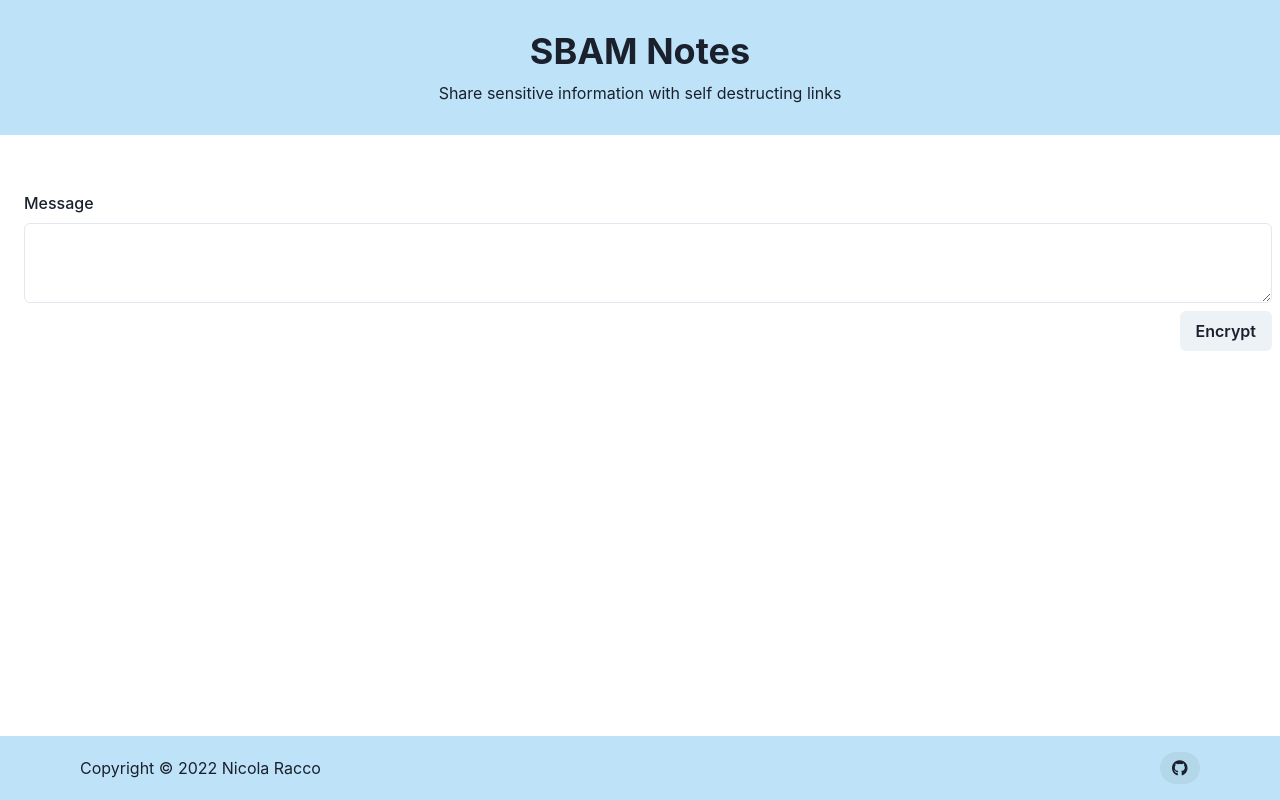
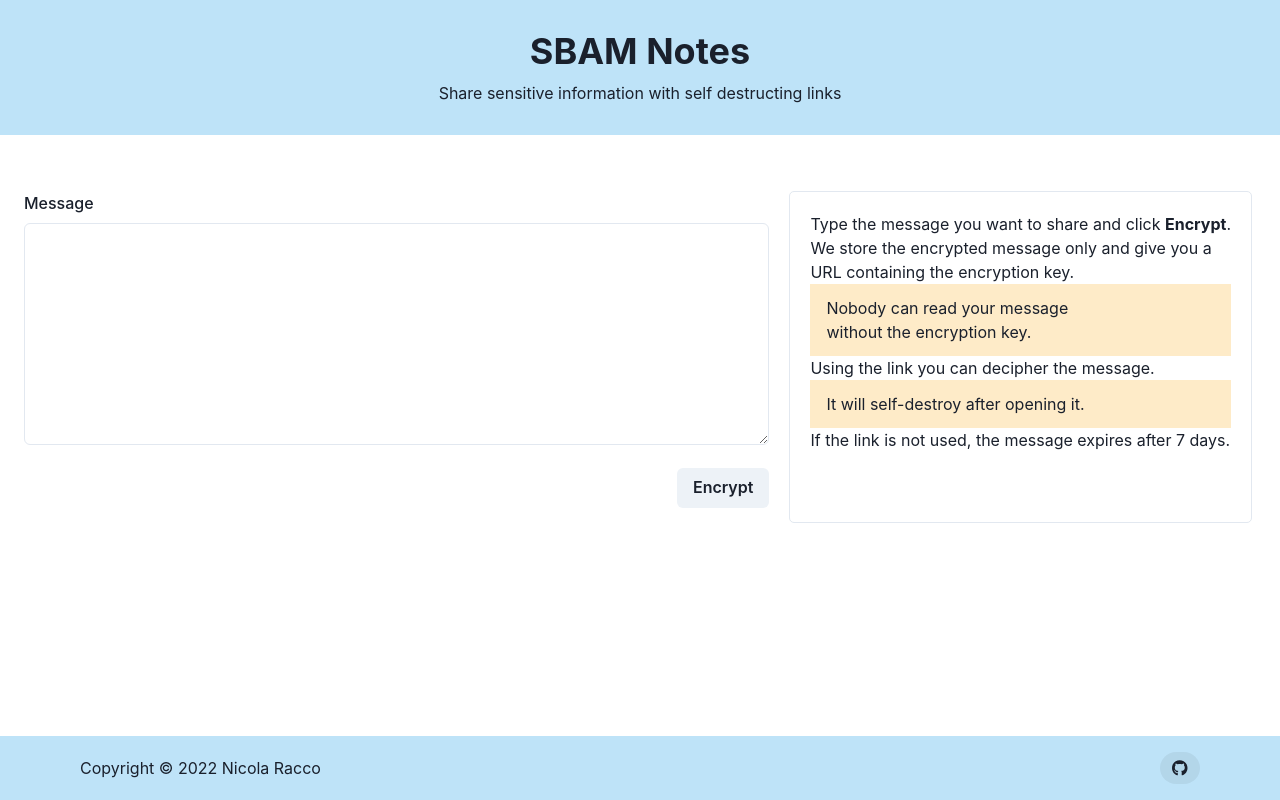
Before and after one commit to sbam-cloud/notes-frontend, a React (Vite) app: page / in a window 1280 px wide. Built offline with nearby package versions, Linux system fonts and the light colour scheme.

Commit message:
styles for encrypt page

```diff
--- a/src/EncryptPage.tsx
+++ b/src/EncryptPage.tsx
@@ -1,4 +1,4 @@
-import { Box, Button, Flex, FormControl, FormLabel, HStack, Input, Link, Stack, Textarea, Tooltip } from "@chakra-ui/react";
+import { Alert, Box, Button, Flex, FormControl, FormLabel, HStack, Input, Link, Stack, Textarea, Tooltip, VStack } from "@chakra-ui/react";
 import { useFormik } from "formik";
 import { useEffect, useState } from "react";
 import { InternalError } from "./errors";
@@ -56,13 +56,25 @@ export default function EncryptPage() {
     <Box>
       {generatedUrl === null ? (
         <form onSubmit={formik.handleSubmit}>
-          <FormControl id='message'>
-            <FormLabel>Message</FormLabel>
-            <Textarea onChange={formik.handleChange} value={formik.values.message} />
-          </FormControl>
-          <HStack justify='flex-end' paddingTop={2} w='full'>
-            <Button type='submit'>Encrypt</Button>
-          </HStack>
+          <Box justifyContent='stretch' display={{ md: 'flex' }}>
+            <Box mx={{ md: 5 }} p={5} borderWidth={1} borderRadius='5px' w='auto' sx={{ gap: 25 }} whiteSpace={{ md: 'nowrap' }} order={{ md: 1 }}>
+              <p>Type the message you want to share and click <strong>Encrypt</strong>.</p>
+              <p>We store the encrypted message only and give you a<br/>URL containing the encryption key.</p>
+              <Alert status='warning'>Nobody can read your message<br/>without the encryption key.</Alert>
+              <p>Using the link you can decipher the message.</p>
+              <Alert status='warning'>It will self-destroy after opening it.</Alert>
+              <p>If the link is not used, the message expires after 7 days.</p>
+            </Box>
+            <Flex w='full' direction='column' mt={{ base: 5, md: 0 }}>
+              <FormControl id='message' h='full' as={Flex} flexDirection='column'>
+                <FormLabel>Message</FormLabel>
+                <Textarea onChange={formik.handleChange} value={formik.values.message} resize='vertical' h='full' minH={200} />
+              </FormControl>
+              <HStack justify='flex-end' paddingTop={2} w='full' h={100}>
+                <Button type='submit'>Encrypt</Button>
+              </HStack>
+            </Flex>
+          </Box>
         </form>
       ) : (
         <FormControl id='generatedUrl'>
```
Also changed, not shown: 1 other file (tests, documents, lock files or other folders).
